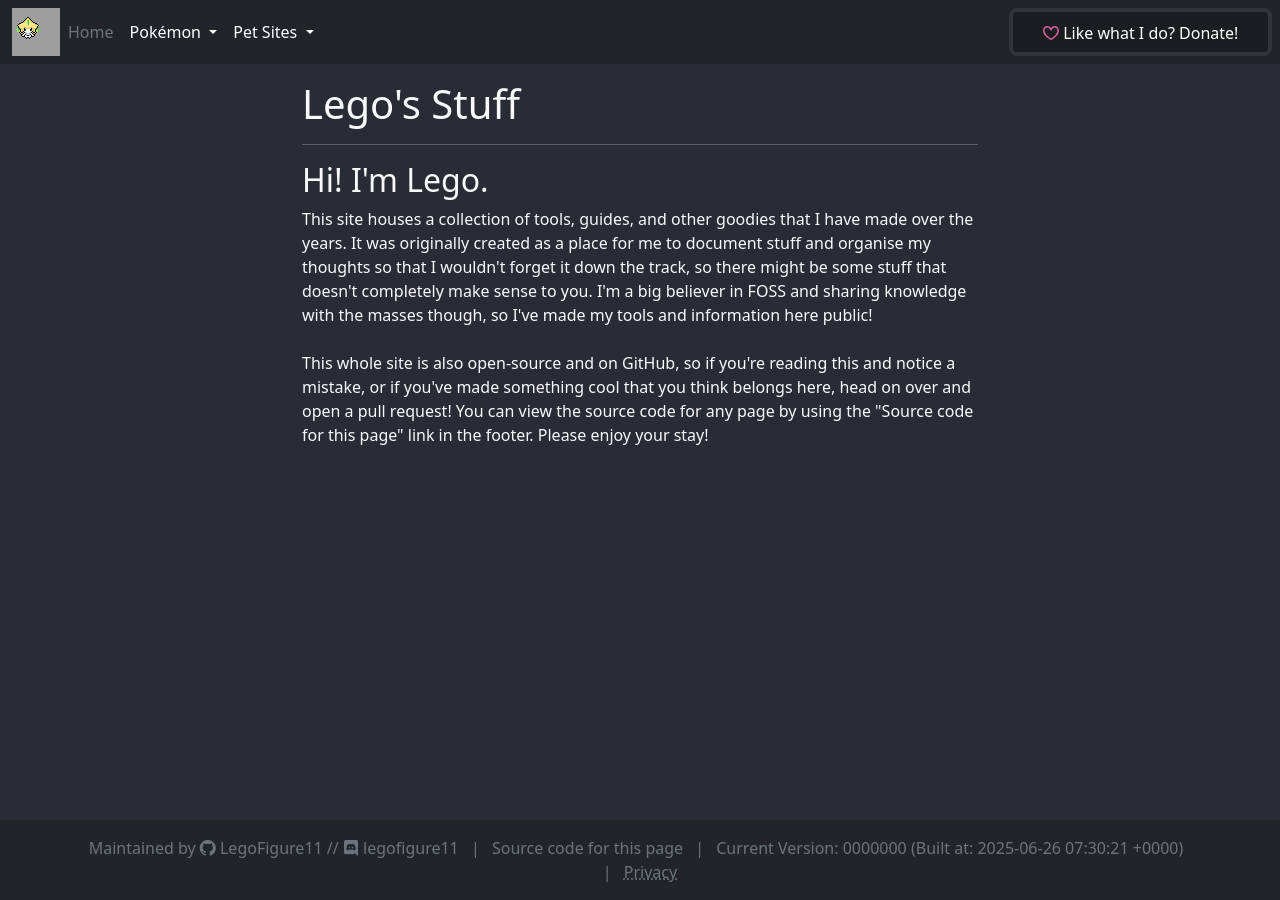
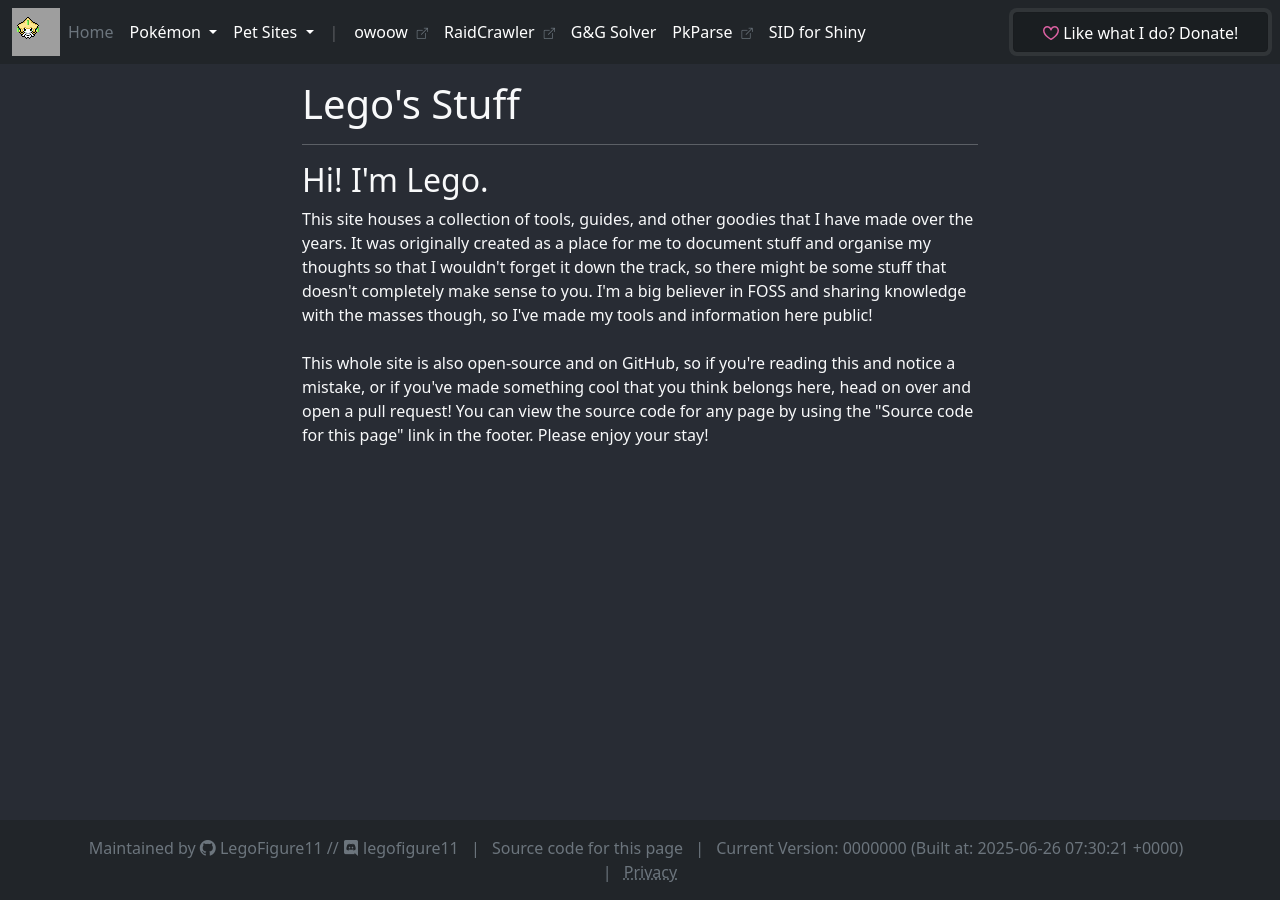
Before and after one commit to LegoFigure11/legofigure11.github.io, a Jekyll site: the page built from index.html, in a window 1280 px wide. Built offline with Jekyll 4.4.1, drawn with Linux system fonts in a browser that asks for light colours; comment, search, counter and statistics services are not loaded; grey boxes are pictures that could not be loaded.

Commit message:
Header pt 2, add dono page

```diff
--- a/_includes/shared/header/content.html
+++ b/_includes/shared/header/content.html
@@ -18,8 +18,8 @@
           <ul class="dropdown-menu dropdown-menu-dark" aria-labelledby="nav-pokemon">
             <li><a class="dropdown-item" id="nav-tools" href="/tools/">Tools</a></li>
             <li><a class="dropdown-item" id="nav-misc" href="/misc/">Misc</a></li>
-            <li><a class="dropdown-item" id="nav-owoow" href="https://github.com/LegoFigure11/owoow">owoow <i class="bi bi-box-arrow-up-right text-secondary" style="font-size: 0.7rem; padding-left: 0.3rem;"></i></a></li>
-            <li><a class="dropdown-item" id="nav-raidcrawler" href="https://github.com/LegoFigure11/RaidCrawler">RaidCrawler <i class="bi bi-box-arrow-up-right text-secondary" style="font-size: 0.7rem; padding-left: 0.3rem;"></i></a></li>
+            <li><a class="dropdown-item d-block d-md-none" id="nav-owoow" href="https://github.com/LegoFigure11/owoow">owoow <i class="bi bi-box-arrow-up-right text-secondary" style="font-size: 0.7rem; padding-left: 0.3rem;"></i></a></li>
+            <li><a class="dropdown-item d-block d-md-none" id="nav-raidcrawler" href="https://github.com/LegoFigure11/RaidCrawler">RaidCrawler <i class="bi bi-box-arrow-up-right text-secondary" style="font-size: 0.7rem; padding-left: 0.3rem;"></i></a></li>
             <!-- <li><a class="dropdown-item" id="nav-showcase" href="/showcase/">Showcase</a></li> -->
           </ul>
         </li>
@@ -33,9 +33,15 @@
             <li><a class="dropdown-item" id="nav-dvc" href="/dvc/">Dragon Village Collection</a></li>
           </ul>
         </li>
+        <li class="nav-item d-md-block d-none text-secondary"><span class="nav-link disabled px-2"> | </span></li>
+        <li class="nav-item d-md-block d-none"><a class="nav-link p-2 text-white" href="https://github.com/LegoFigure11/owoow" target="_blank">owoow <i class="bi bi-box-arrow-up-right text-secondary" style="font-size: 0.7rem; padding-left: 0.3rem;"></i></a></li>
+        <li class="nav-item d-md-block d-none"><a class="nav-link p-2 text-white" href="https://github.com/LegoFigure11/RaidCrawler" target="_blank">RaidCrawler <i class="bi bi-box-arrow-up-right text-secondary" style="font-size: 0.7rem; padding-left: 0.3rem;"></i></a></li>
+        <li class="nav-item d-md-block d-none"><a class="nav-link p-2 text-white" href="/fr/glimmer-and-gloom/">G&amp;G Solver</a></li>
+        <li class="nav-item d-lg-block d-none"><a class="nav-link p-2 text-white" href="https://pswifi.github.io/misc/pkparse/" target="_blank">PkParse <i class="bi bi-box-arrow-up-right text-secondary" style="font-size: 0.7rem; padding-left: 0.3rem;"></i></a></li>
+        <li class="nav-item d-lg-block d-none"><a class="nav-link p-2 text-white" href="/tools/sid-for-shiny/">SID for Shiny</a></li>
       </ul>
       <div class="d-flex">
-        <a type="button" class="btn btn-dark active btn-dark-active" href="https://github.com/sponsors/LegoFigure11?frequency=one-time" target="_blank">
+        <a type="button" class="btn btn-dark active btn-dark-active" href="/donate/">
           &nbsp;&nbsp;&nbsp;
           <svg xmlns="http://www.w3.org/2000/svg" width="16" height="16" fill="#db61a2" class="text-pink" viewBox="0 0 16 16">
             <path d="m8 14.25.345.666a.75.75 0 0 1-.69 0l-.008-.004-.018-.01a7.152 7.152 0 0 1-.31-.17 22.055 22.055 0 0 1-3.434-2.414C2.045 10.731 0 8.35 0 5.5 0 2.836 2.086 1 4.25 1 5.797 1 7.153 1.802 8 3.02 8.847 1.802 10.203 1 11.75 1 13.914 1 16 2.836 16 5.5c0 2.85-2.045 5.231-3.885 6.818a22.066 22.066 0 0 1-3.744 2.584l-.018.01-.006.003h-.002ZM4.25 2.5c-1.336 0-2.75 1.164-2.75 3 0 2.15 1.58 4.144 3.365 5.682A20.58 20.58 0 0 0 8 13.393a20.58 20.58 0 0 0 3.135-2.211C12.92 9.644 14.5 7.65 14.5 5.5c0-1.836-1.414-3-2.75-3-1.373 0-2.609.986-3.029 2.456a.749.749 0 0 1-1.442 0C6.859 3.486 5.623 2.5 4.25 2.5Z"></path></svg>
--- a/_includes/shared/header/script.html
+++ b/_includes/shared/header/script.html
@@ -28,10 +28,12 @@
       $("#nav-pets").addClass("text-secondary").removeClass("text-white");
       break;
 
-      case "dvc":
+    case "dvc":
       $("#nav-pets").addClass("active").removeClass("text-white");
       $("#nav-dvc").addClass("text-secondary").removeClass("text-white");
       break;
+
+    case "donate": break;
 
     default:
       $("#nav-home").addClass("text-secondary").removeClass("text-white");
```
Also changed, not shown: donate/index.html (added, +24 -0 lines).
